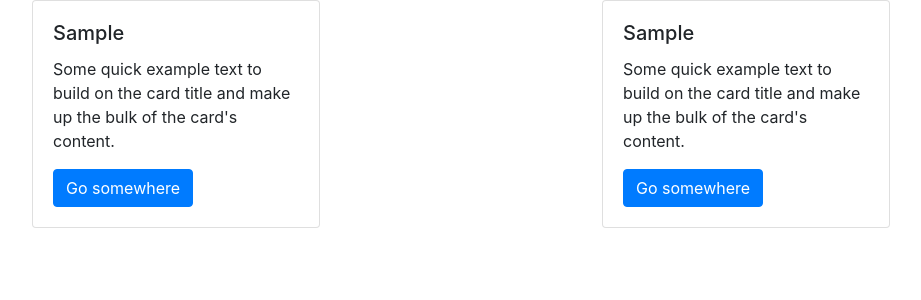
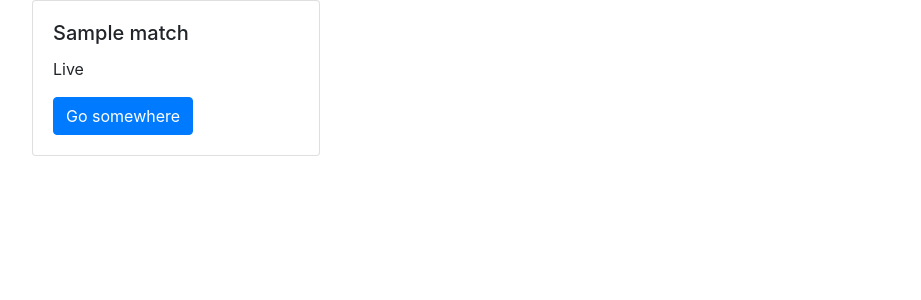
Before and after one commit to aleena-syed20/whatson, a Flask app: template templates/index.html in a window 1280 px wide. Shown: the top 300 px of the page, without its empty margins (53-974 px from the left). Run offline with Flask 2, Linux system fonts and the light colour scheme; the template is opened without the code that fills it: most values are stand-ins (such as "Sample title", 1, 10 or a date in 2020); parts of the project's set-up code (start-up, migrations or seed data) failed here and were passed over; some libraries are stand-ins or nearby versions.

Commit message:
removed duplicate match titles

```diff
--- a/app.py
+++ b/app.py
@@ -1,13 +1,15 @@
 from flask import Flask, render_template
-from flask import jsonify
+from datetime import date
 app = Flask(__name__)
 
 import requests
 import constants
 
 url = constants.API_URL
+today = date.today()
+d1 = today.strftime("%Y%m%d")
 
-querystring = {"Category":"tennis","Date":"20210701"}
+querystring = {"Category":"tennis","Date":d1}
 
 headers = {
     'x-rapidapi-key': constants.API_KEY,
@@ -23,6 +25,10 @@ def live_matches():
     matches = []
     for index in jsonResponse["Stages"]:
         matches.append(index["Cnm"])
-    return render_template('index.html', match1=matches[0], match2=matches[1])
-    #return str(set(matches))
-        #notify("Match", index["Cnm"])
+    print(matches)
+    if "ATP" in matches:
+        matches.remove("ATP")
+    if "WTA" in matches:
+         matches.remove("WTA")
+    umatches = set(matches)
+    return render_template('index.html', umatches=umatches)
--- a/templates/index.html
+++ b/templates/index.html
@@ -11,22 +11,15 @@
         <div class="container">
             <div class="row">
                 <div class="col-sm">
+                    {% for match in umatches %}
                     <div class="card" style="width: 18rem;">
                         <div class="card-body">
-                          <h5 class="card-title">{{match1}}</h5>
-                          <p class="card-text">Some quick example text to build on the card title and make up the bulk of the card's content.</p>
-                          <a href="#" class="btn btn-primary">Go somewhere</a>
+                            <h5 class="card-title">{{match}}</h5>
+                            <p class="card-text">Live</p>
+                            <a href="#" class="btn btn-primary">Go somewhere</a>
                         </div>
                       </div>
-                </div>
-                <div class="col-sm">
-                    <div class="card" style="width: 18rem;">
-                        <div class="card-body">
-                          <h5 class="card-title">{{match2}}</h5>
-                          <p class="card-text">Some quick example text to build on the card title and make up the bulk of the card's content.</p>
-                          <a href="#" class="btn btn-primary">Go somewhere</a>
-                        </div>
-                      </div>
+                      {% endfor %}
                 </div>
             </div>
         </div>
```
